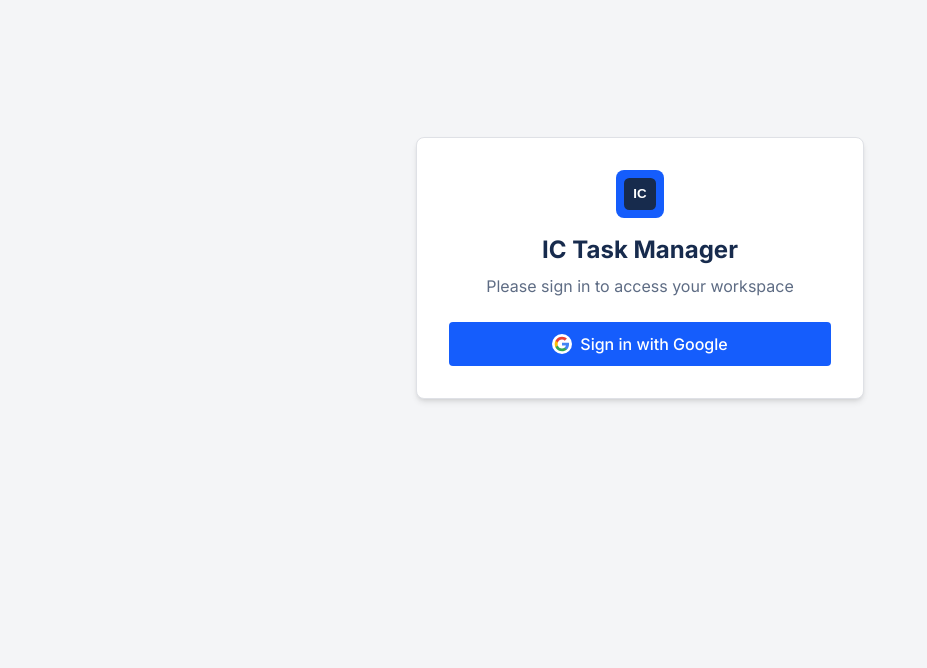
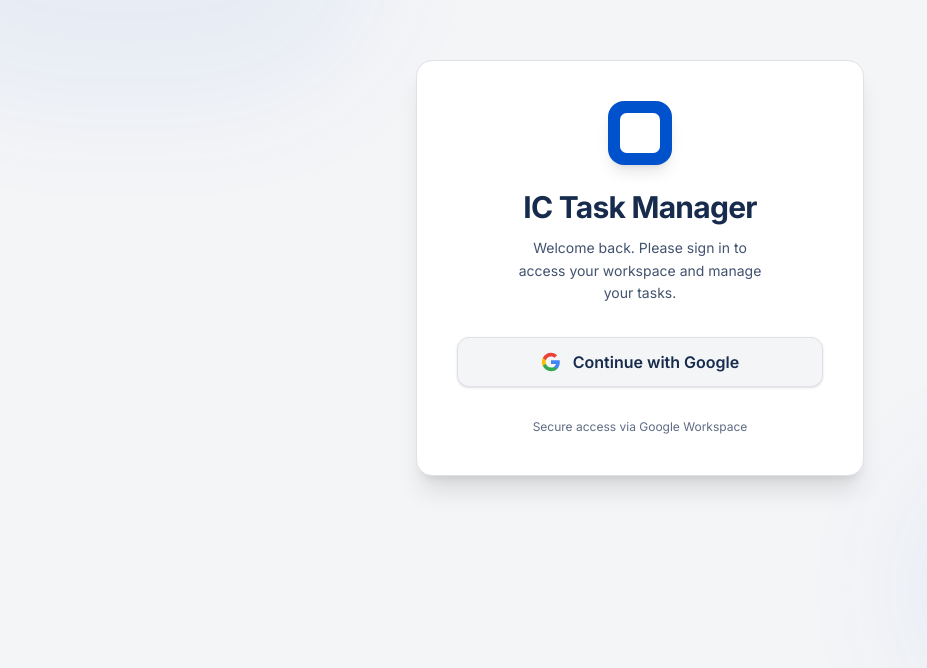
Before and after one commit to dewa-apps/IC_System, a React (Vite) app: page / in a window 1280 px wide. Shown: the part 132-800 px from the top of the page, without its empty margins (0-927 px from the left). Built offline with nearby package versions, Linux system fonts and the light colour scheme; no server answers; the database is empty.

Commit message:
feat: Initialize theme and update loading/auth UI
Apply theme from localStorage or system preference on app load to prevent FOUC.
Refactor loading and authentication UI to use CSS variables for theming, enhancing consistency.

```diff
--- a/src/main.tsx
+++ b/src/main.tsx
@@ -9,6 +9,18 @@
   const [user, setUser] = useState<User | null>(null);
   const [loading, setLoading] = useState(true);
 
+  // Initialize theme early to prevent flash of wrong colors and fix CSS variables
+  useEffect(() => {
+    const savedTheme = localStorage.getItem('theme');
+    const prefersDark = window.matchMedia('(prefers-color-scheme: dark)').matches;
+
+    if (savedTheme === 'dark' || (!savedTheme && prefersDark)) {
+      document.documentElement.classList.add('dark');
+    } else {
+      document.documentElement.classList.remove('dark');
+    }
+  }, []);
+
   useEffect(() => {
     const unsubscribe = onAuthStateChanged(auth, (user) => {
       setUser(user);
@@ -19,36 +31,48 @@
 
   if (loading) {
     return (
-      <div className="h-screen w-full flex items-center justify-center bg-[#F4F5F7] dark:bg-[#1D2125]">
-        <div className="animate-spin rounded-full h-8 w-8 border-b-2 border-blue-600"></div>
+      <div className="min-h-screen w-full flex items-center justify-center bg-[var(--bg-body)]">
+        <div className="animate-spin rounded-full h-10 w-10 border-b-2 border-[var(--accent-color)]"></div>
       </div>
     );
   }
 
   if (!user) {
     return (
-      <div className="h-screen flex items-center justify-center bg-[#F4F5F7] dark:bg-[#1D2125]">
-        <div className="bg-white dark:bg-[#282E33] p-8 rounded-lg shadow-md text-center max-w-md w-full border border-[var(--border-color)]">
-          <div className="w-12 h-12 bg-blue-600 rounded-lg flex items-center justify-center mx-auto mb-4">
-            <svg viewBox="0 0 24 24" fill="none" xmlns="http://www.w3.org/2000/svg" className="w-8 h-8">
+      <div className="min-h-screen w-full flex items-center justify-center bg-[var(--bg-body)] p-4 relative overflow-hidden">
+        {/* Decorative background elements */}
+        <div className="absolute top-[-10%] left-[-10%] w-[40%] h-[40%] rounded-full bg-[var(--accent-color)] opacity-[0.05] blur-3xl pointer-events-none"></div>
+        <div className="absolute bottom-[-10%] right-[-10%] w-[40%] h-[40%] rounded-full bg-[var(--accent-color)] opacity-[0.05] blur-3xl pointer-events-none"></div>
+
+        <div className="bg-[var(--bg-surface)] p-10 rounded-2xl shadow-xl text-center max-w-md w-full border border-[var(--border-color)] relative z-10 flex flex-col items-center">
+          <div className="w-16 h-16 bg-[var(--accent-color)] rounded-2xl flex items-center justify-center mb-6 shadow-lg shadow-[var(--accent-color)]/20">
+            <svg viewBox="0 0 24 24" fill="none" xmlns="http://www.w3.org/2000/svg" className="w-10 h-10 text-white">
               <rect width="24" height="24" rx="4" fill="currentColor" />
-              <text x="50%" y="50%" dominantBaseline="middle" textAnchor="middle" fill="white" fontSize="10" fontWeight="bold" fontFamily="sans-serif">IC</text>
+              <text x="50%" y="50%" dominantBaseline="middle" textAnchor="middle" fill="white" fontSize="11" fontWeight="800" fontFamily="sans-serif" letterSpacing="0.5">IC</text>
             </svg>
           </div>
-          <h1 className="text-2xl font-bold mb-2 text-[var(--text-primary)]">IC Task Manager</h1>
-          <p className="mb-6 text-[var(--text-muted)]">Please sign in to access your workspace</p>
+
+          <h1 className="text-3xl font-extrabold mb-3 text-[var(--text-primary)] tracking-tight">IC Task Manager</h1>
+          <p className="mb-8 text-[var(--text-secondary)] text-sm max-w-[250px] leading-relaxed">
+            Welcome back. Please sign in to access your workspace and manage your tasks.
+          </p>
+
           <button
             onClick={signInWithGoogle}
-            className="w-full bg-blue-600 text-white px-4 py-2.5 rounded hover:bg-blue-700 font-medium transition-colors flex items-center justify-center gap-2"
+            className="w-full bg-[var(--bg-body)] border border-[var(--border-color)] text-[var(--text-primary)] px-4 py-3 rounded-xl hover:bg-[var(--bg-secondary)] hover:border-[var(--border-focus)] font-semibold transition-all duration-200 flex items-center justify-center gap-3 shadow-sm group"
           >
-            <svg className="w-5 h-5 bg-white rounded-full p-0.5" viewBox="0 0 24 24">
+            <svg className="w-5 h-5 transition-transform group-hover:scale-110" viewBox="0 0 24 24">
               <path d="M22.56 12.25c0-.78-.07-1.53-.2-2.25H12v4.26h5.92c-.26 1.37-1.04 2.53-2.21 3.31v2.77h3.57c2.08-1.92 3.28-4.74 3.28-8.09z" fill="#4285F4"/>
               <path d="M12 23c2.97 0 5.46-.98 7.28-2.66l-3.57-2.77c-.98.66-2.23 1.06-3.71 1.06-2.86 0-5.29-1.93-6.16-4.53H2.18v2.84C3.99 20.53 7.7 23 12 23z" fill="#34A853"/>
               <path d="M5.84 14.09c-.22-.66-.35-1.36-.35-2.09s.13-1.43.35-2.09V7.07H2.18C1.43 8.55 1 10.22 1 12s.43 3.45 1.18 4.93l2.85-2.22.81-.62z" fill="#FBBC05"/>
               <path d="M12 5.38c1.62 0 3.06.56 4.21 1.64l3.15-3.15C17.45 2.09 14.97 1 12 1 7.7 1 3.99 3.47 2.18 7.07l3.66 2.84c.87-2.6 3.3-4.53 6.16-4.53z" fill="#EA4335"/>
             </svg>
-            Sign in with Google
+            Continue with Google
           </button>
+
+          <div className="mt-8 text-xs text-[var(--text-muted)]">
+            Secure access via Google Workspace
+          </div>
         </div>
       </div>
     );
```
